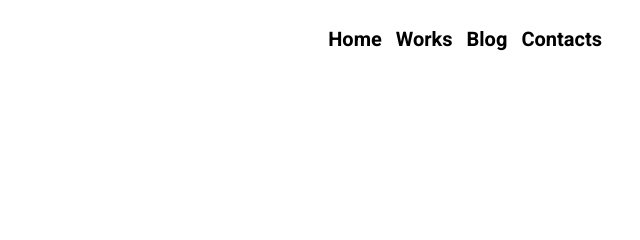
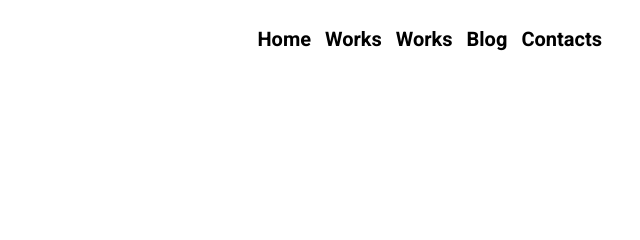
Before and after one commit to Dekan777/my_blog, a website built with Vite: page src/workdesigning.html in a window 1280 px wide. Shown: the top 240 px of the page, 390-1030 px from the left. Built offline with nearby package versions, Linux system fonts and the light colour scheme; a web font is replaced by a local one.

Commit message:
Update workdesigning.html

```diff
--- a/src/workdesigning.html
+++ b/src/workdesigning.html
@@ -15,6 +15,7 @@
             <!-- menu -->
             <ul class="work-nav-list work-nav-studio-group">
               <li><a class="work-nav-item current" href="./index.html">Home</a></li>
+              <li><a class="nav-item work-link new" href="./work.html">Works</a></li>
               <li><a class="work-nav-item new" href="./work.html">Works</a></li>
               <li><a class="work-nav-item" href="./blog.html">Blog</a></li>
               <li><a class="work-nav-item" href="">Contacts</a></li>
```
